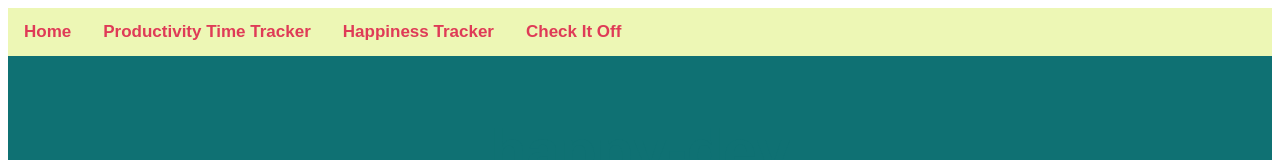
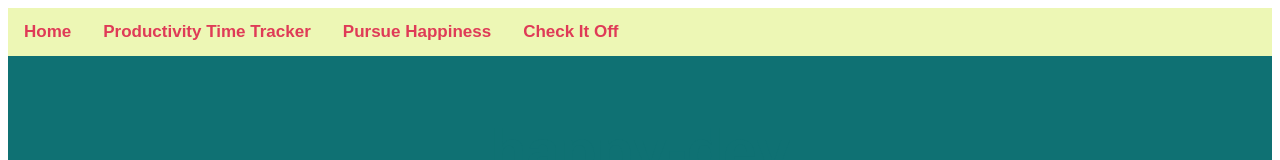
Before and after one commit to MaddyKapfhammer/happy-dev, an Angular app: page / in a window 1280 px wide. Shown: the top 160 px of the page. Built offline with nearby package versions, Linux system fonts and the light colour scheme.

Commit message:
Rename routing link for happiness quiz.

```diff
--- a/src/app/app.component.html
+++ b/src/app/app.component.html
@@ -2,7 +2,7 @@
 <div class="topnav">
   <a routerLink="/">Home</a>
   <a routerLink="/timer">Productivity Time Tracker</a>
-  <a routerLink="/happiness">Happiness Tracker</a>
+  <a routerLink="/happiness">Pursue Happiness</a>
   <a routerLink="/todo">Check It Off</a>
 </div>
 
```
